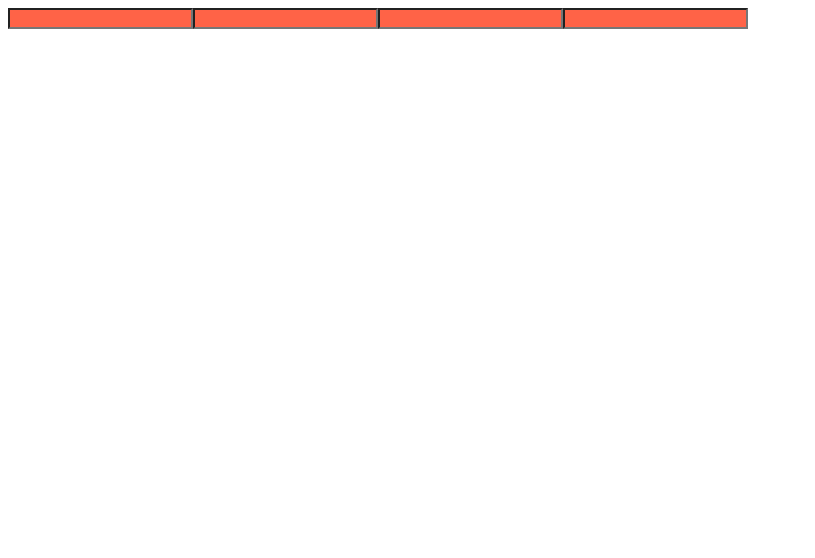
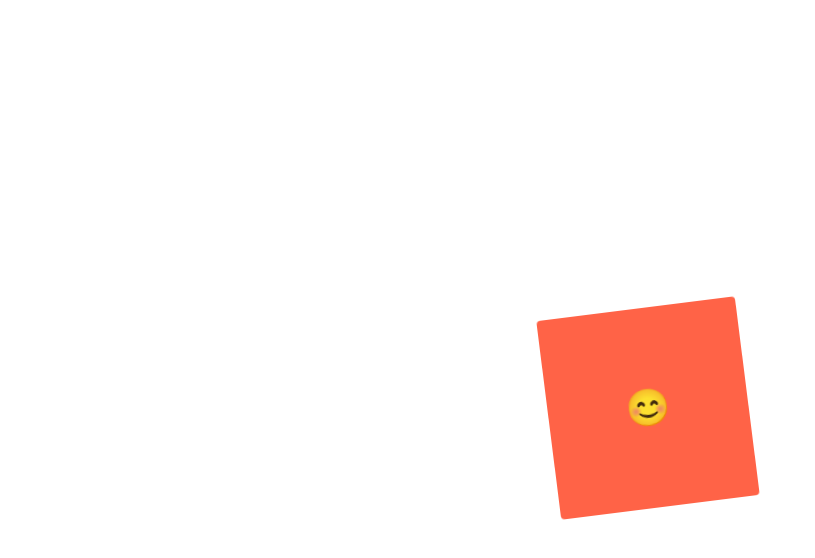
Before and after one commit to sangwl9/React-Master, a JavaScript app in the folder lectures/lecture2/: page / in a window 1280 px wide. Shown: the top 558 px of the page, without its empty margins (0-815 px from the left). Built offline with nearby package versions, Linux system fonts and the light colour scheme.

Commit message:
2.4 Animations and Pseudo Selectors

```diff
--- a/lectures/lecture2/src/App.js
+++ b/lectures/lecture2/src/App.js
@@ -1,8 +1,8 @@
-import styled from "styled-components";
+import styled, { keyframes } from "styled-components";
 
-const Father = styled.div`
-    display: flex;
-`;
+// const Father = styled.div`
+//     display: flex;
+// `;
 
 // const Box = styled.div`
 //     background-color: ${(props) => props.bgColor};
@@ -21,25 +21,72 @@
 //     border-radius: 15px;
 // `;
 
-const Input = styled.input.attrs({
-    required: true,
-    minLength: 10
-})`
+// const Input = styled.input.attrs({
+//     required: true,
+//     minLength: 10
+// })`
+//     background-color: tomato;
+// `;
+
+const Wrapper = styled.div`
+    display: flex;
+    width: 100vw;
+    height: 100vh;
+    justify-content: center;
+    align-items: center;
+`;
+
+const rotationAnimation = keyframes`
+    0% {
+        transform: rotate(0deg);
+        border-radius: 0px;
+    }
+    50% {
+        border-radius: 100px;
+    }
+    100% {
+        transform: rotate(360deg);
+        border-radius: 0px;
+    }
+`;
+
+const Box = styled.div`
+    width: 200px;
+    height: 200px;
     background-color: tomato;
+    animation: ${rotationAnimation} 1s linear infinite;
+    display: flex;
+    justify-content: center;
+    align-items: center;
+
+    span {
+        font-size: 36px;
+        &:hover{
+            font-size: 40px;
+        }
+        &:active {
+            opacity: 0;
+        }
+    };
 `;
 
 function App() {
   return (
-    <Father as="header">
-        {/* <Box bgColor="teal" />
-        <Circle bgColor="tomato" /> */}
-        {/* <Btn>Log in</Btn>
-        <Btn as="a" href="/">Log in</Btn> */}
-        <Input />
-        <Input />
-        <Input />
-        <Input />
-    </Father>
+    // <Father as="header">
+    //     <Box bgColor="teal" />
+    //     <Circle bgColor="tomato" />
+    //     <Btn>Log in</Btn>
+    //     <Btn as="a" href="/">Log in</Btn>
+    //     <Input />
+    //     <Input />
+    //     <Input />
+    //     <Input />
+    // </Father>
+    <Wrapper>
+        <Box>
+            <span>😊</span>
+        </Box>
+    </Wrapper>
   );
 }
 
```
